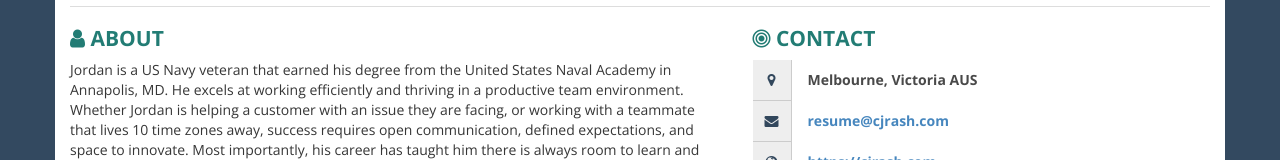
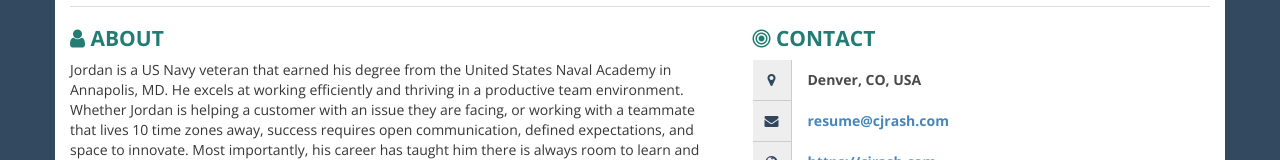
Before and after one commit to jordan-rash/jordan-rash.github.io, a plain HTML site: page index.html in a window 1280 px wide. Shown: the part 251-411 px from the top of the page. Drawn offline with nearby package versions, Linux system fonts and the light colour scheme.

Commit message:
Location update

```diff
--- a/index.html
+++ b/index.html
@@ -610,7 +610,7 @@ blockquote,
             <div class="contact-item">
               <div class="icon pull-left text-center"><span class="fa fa-map-marker fa-fw"></span></div>
 
-              <div class="title only  pull-right">Melbourne, Victoria AUS</div>
+              <div class="title only  pull-right">Denver, CO, USA</div>
             </div>
             <div class="contact-item">
               <div class="icon pull-left text-center"><span class="fa fa-envelope fa-fw"></span></div>
```
